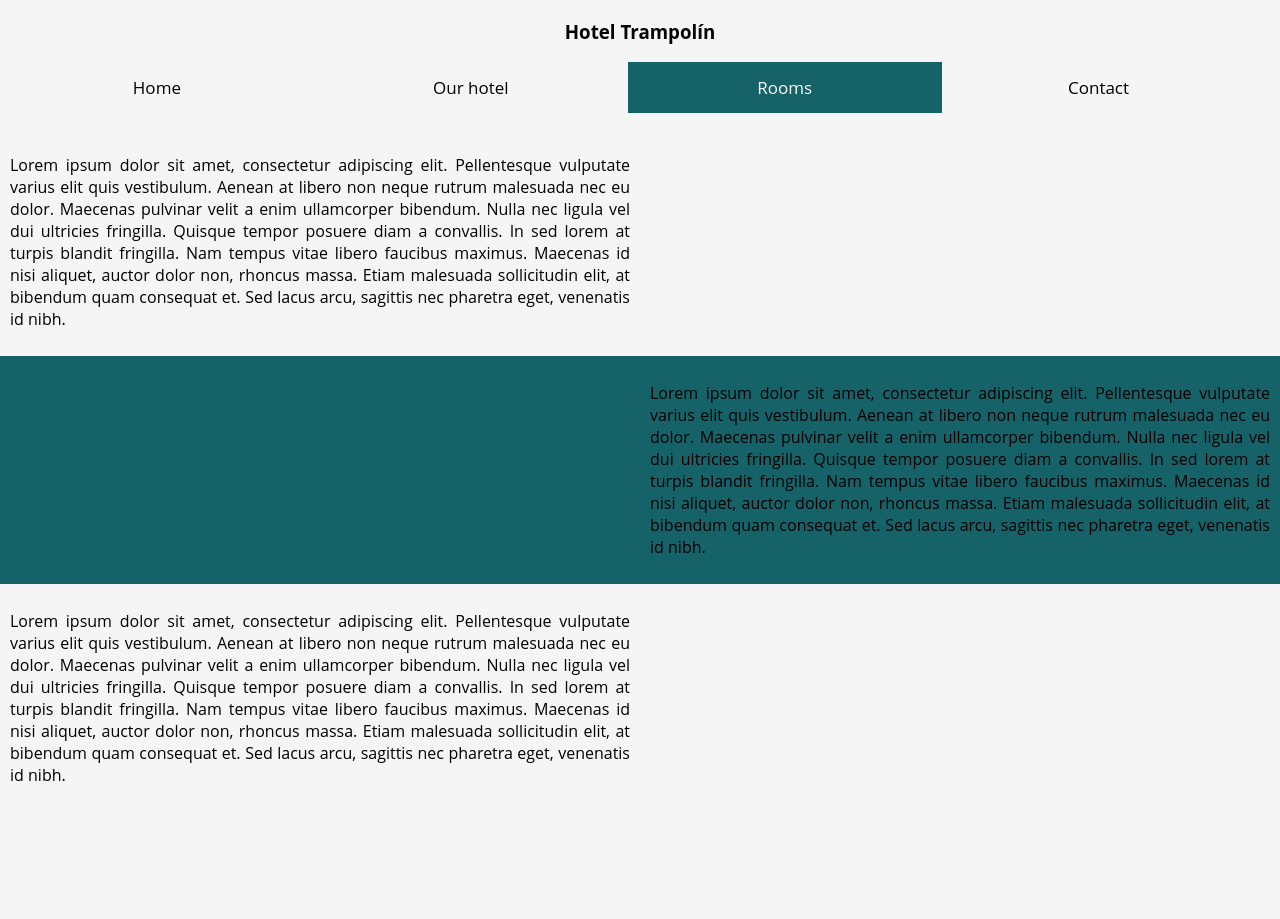
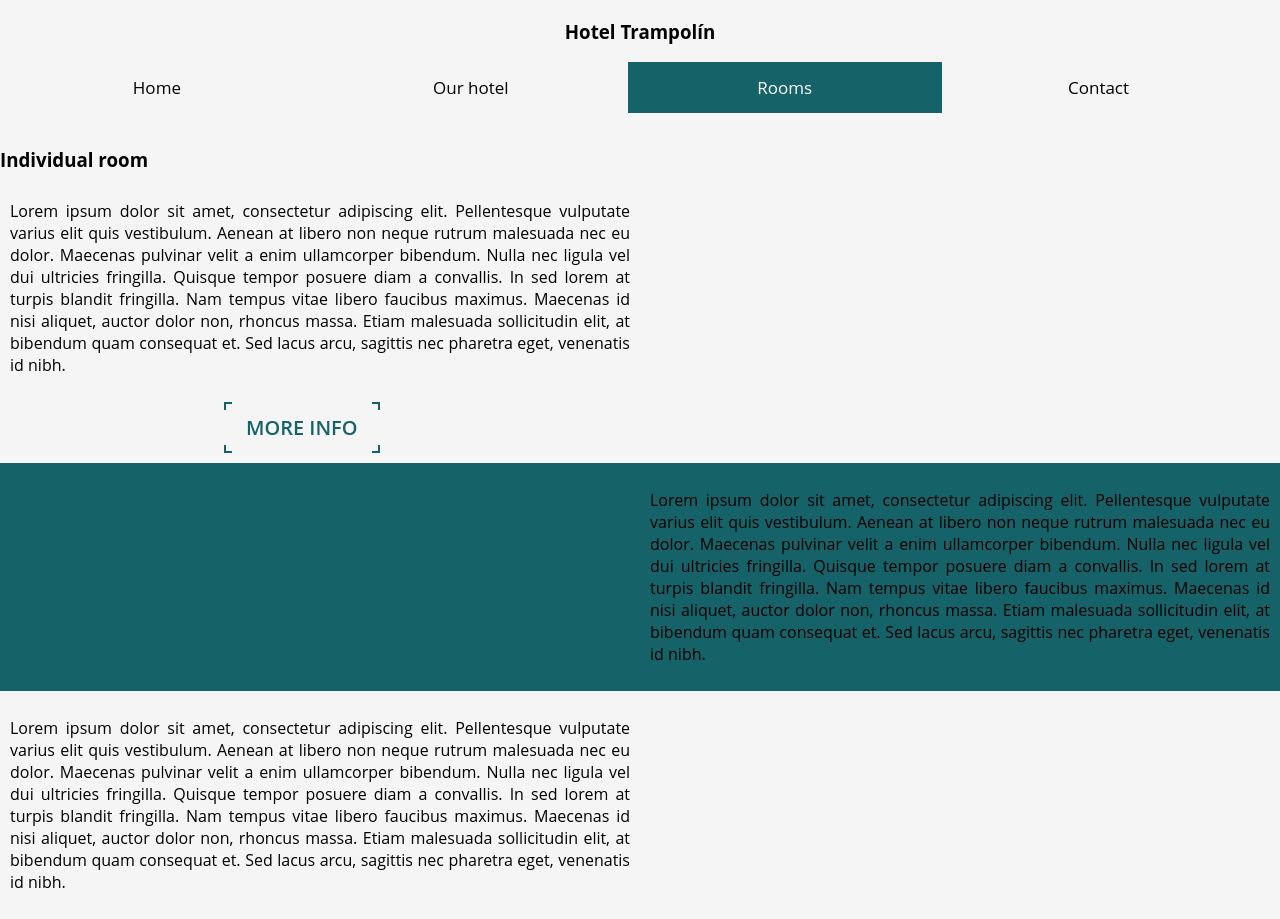
Before and after one commit to agomez1999/GestioHotelera, a PHP site: page /rooms.php in a window 1280 px wide. Before the commit the page ends 781 px from the top, so only its background shows below. Run offline with PHP 8.4, Linux system fonts and the light colour scheme; some libraries are stand-ins or nearby versions.

Commit message:
save changes

```diff
--- a/Web/contact.php
+++ b/Web/contact.php
@@ -34,6 +34,9 @@
         <?php
             include "dades.php";
         ?>
+        <div class="map">
+        <iframe src="https://www.google.com/maps/embed?pb=!1m18!1m12!1m3!1d2952.2255688067894!2d2.9624965149576226!3d42.273708048543966!2m3!1f0!2f0!3f0!3m2!1i1024!2i768!4f13.1!3m3!1m2!1s0x12ba8dd91251e3ff%3A0xe8dfb11cd9cdef78!2sInstitut%20Cendrassos!5e0!3m2!1sca!2ses!4v1634205262146!5m2!1sca!2ses" width="600" height="450" style="border:0;" allowfullscreen="" loading="lazy"></iframe>
+        </div>
      </div>
 <script href="script.js"></script>
 </body>
--- a/Web/rooms.php
+++ b/Web/rooms.php
@@ -16,7 +16,9 @@
     <div class="p2-body-container">
             <div class="p2-gray-body-row">
                 <div class="body-border">
+                    <h3>Individual room</h3>
                 <p>Lorem ipsum dolor sit amet, consectetur adipiscing elit. Pellentesque vulputate varius elit quis vestibulum. Aenean at libero non neque rutrum malesuada nec eu dolor. Maecenas pulvinar velit a enim ullamcorper bibendum. Nulla nec ligula vel dui ultricies fringilla. Quisque tempor posuere diam a convallis. In sed lorem at turpis blandit fringilla. Nam tempus vitae libero faucibus maximus. Maecenas id nisi aliquet, auctor dolor non, rhoncus massa. Etiam malesuada sollicitudin elit, at bibendum quam consequat et. Sed lacus arcu, sagittis nec pharetra eget, venenatis id nibh.</p>
+                    <a href="#" class="a"><span>More info</span></a>
                 </div>
                 <div class="body-border">
                 <img href="">
--- a/Web/style.css
+++ b/Web/style.css
@@ -139,6 +139,8 @@ body {
 .p2-gray-body-row {
     width: 100%;
     display:flex;
+    justify-content: center;
+    align-items: center;
     flex-direction: row;
     background: #F5F5F5;
 }
@@ -152,6 +154,68 @@ body {
 
 .p2-black-body-row p {
     color: #F5F5F5;
+}
+
+.p2-body-border {
+    display: flex;
+    justify-content: center;
+    align-items: center;
+    flex-direction: column;
+    width: 50%;
+    height: 100%;
+}
+
+.a {
+    position: relative;
+    display: inline-block;
+    padding: 10px 20px;
+    border: 2px solid #166269;
+    text-transform: uppercase;
+    color: #166269;
+    text-decoration: none;
+    font-weight: 600;
+    font-size: 20px;
+    margin-bottom: 10px;
+    cursor: pointer;
+    margin-left: 35%;
+}
+
+.a:before {
+    content: '';
+    position: absolute;
+    top: 6px;
+    Left: -2px;
+    width: calc(100% + 5px);
+    height: calc(100% - 12px);
+    background: #F5F5F5;
+    transition: 0.5s ease-in-out;
+    transform: scaleY(1);
+    transition-delay: 0.5s;
+}
+
+.a:hover:before {
+    transform: scaleY(0);
+}
+
+.a:after {
+    content: '';
+    position: absolute;
+    left: 6px;
+    top: -2px;
+    height: calc(100% + 4px);
+    width: calc(100% - 12px);
+    background: #F5F5F5;
+    transition: 0.5s ease-in-out;
+    transform: scaleX(1);
+}
+
+.a:hover:after {
+    transform: scaleX(0);
+}
+
+.a span {
+    position: relative;
+    z-index: 3;
 }
 
 /* CONTACT - BODY */
@@ -178,3 +242,7 @@ body {
     flex-direction: row;
     margin:10px;
 }
+
+.map {
+    margin-top:5%;
+}
```
